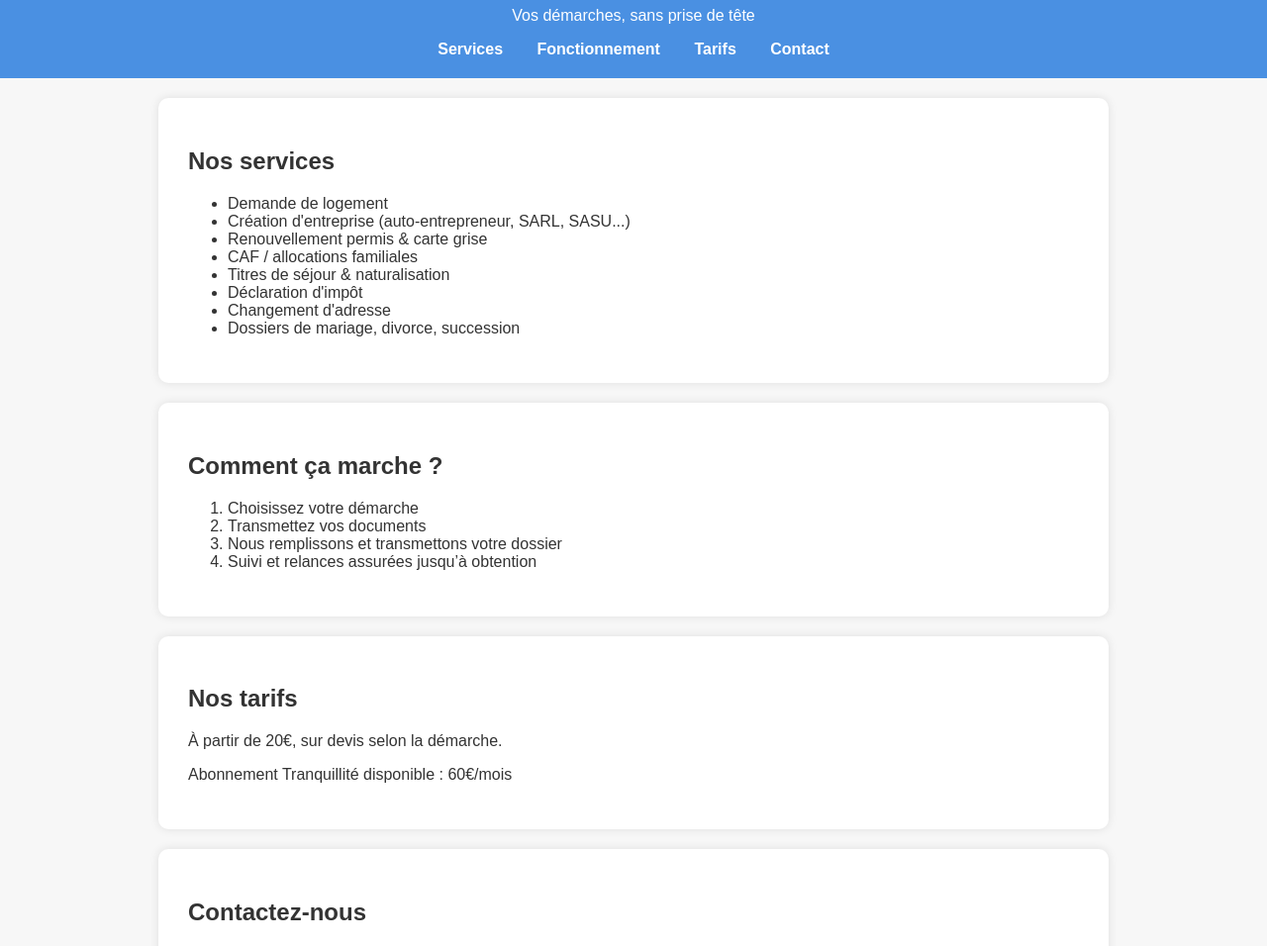
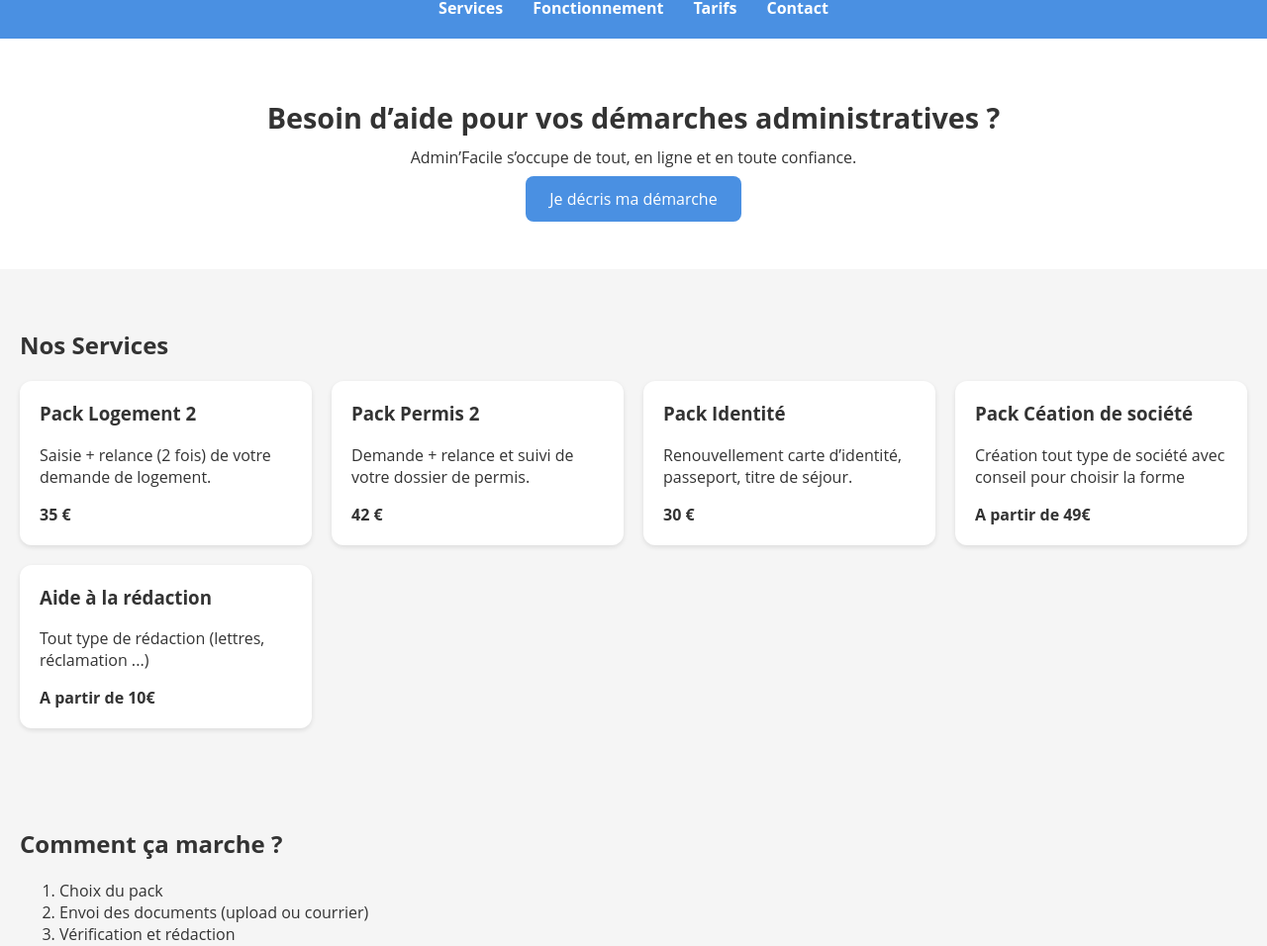
Before and after one commit to enima555/enima555.github.io, a plain HTML site: page AdminFacile/index.html in a window 1280 px wide. Shown: the part 93-1049 px from the top of the page at 99% size. Drawn offline with Linux system fonts and the light colour scheme.

Commit message:
Retour au site initiale (mieux fait avec les cards)

```diff
--- a/AdminFacile/index.html
+++ b/AdminFacile/index.html
@@ -1,73 +1,110 @@
 <!DOCTYPE html>
 <html lang="fr">
 <head>
-  <meta charset="UTF-8">
-  <title>Admin’Facile - Vos démarches simplifiées</title>
+  <meta charset="UTF-8" />
+  <meta name="viewport" content="width=device-width, initial-scale=1.0"/>
+  <title>Admin’Facile – Vos démarches, sans prise de tête</title>
   <style>
-    body { font-family: Arial, sans-serif; margin:0; background:#f7f7f7; color:#333; }
-    header { background:#4A90E2; color:white; padding:20px; text-align:center; }
-    nav a { color:white; margin: 0 15px; text-decoration:none; font-weight:bold; }
-    section { padding:30px; max-width:900px; margin:auto; background:white; margin-top:20px; border-radius:10px; box-shadow: 0 0 10px rgba(0,0,0,0.1); }
-    .btn { background:#4A90E2; color:white; padding:15px 30px; border:none; border-radius:5px; font-size:1.1rem; cursor:pointer; }
-    footer { text-align:center; padding:20px; font-size:0.9rem; color:#777; }
+    body { font-family: 'Open Sans', sans-serif; margin: 0; padding: 0; background: #F5F5F5; color: #333; }
+    header { background: #4A90E2; padding: 20px; text-align: center; color: white; }
+    header img { height: 60px; vertical-align: middle; }
+    header h1 { display: inline-block; margin: 0 0 0 10px; font-family: 'Montserrat', sans-serif; font-size: 2rem; }
+    nav ul { list-style: none; padding: 0; margin: 10px 0 0; display: flex; justify-content: center; }
+    nav li { margin: 0 15px; }
+    nav a { color: white; text-decoration: none; font-weight: bold; }
+    .hero { text-align: center; padding: 60px 20px; background: white; }
+    .hero h2 { margin: 0 0 10px; font-size: 1.8rem; }
+    .hero p { margin: 0 0 20px; }
+    .btn { background: #4A90E2; color: white; padding: 12px 24px; text-decoration: none; border-radius: 8px; }
+    section { padding: 40px 20px; }
+    .services { display: grid; grid-template-columns: repeat(auto-fit, minmax(250px, 1fr)); gap: 20px; }
+    .card { background: white; border-radius: 12px; padding: 20px; box-shadow: 0 2px 5px rgba(0,0,0,0.1); }
+    .card h3 { margin-top: 0; }
+    footer { text-align: center; padding: 20px; background: #333; color: #ccc; }
   </style>
 </head>
 <body>
-
   <header>
+    <img src="logo.png" alt="Admin’Facile" />
     <h1>Admin’Facile</h1>
-  <p>Vos démarches, sans prise de tête</p>
     <nav>
-    <a href="#services">Services</a>
-    <a href="#fonctionnement">Fonctionnement</a>
-    <a href="#tarifs">Tarifs</a>
-    <a href="#contact">Contact</a>
+      <ul>
+        <li><a href="#services">Services</a></li>
+        <li><a href="#fonctionnement">Fonctionnement</a></li>
+        <li><a href="#tarifs">Tarifs</a></li>
+        <li><a href="#contact">Contact</a></li>
+      </ul>
     </nav>
   </header>
 
+  <div class="hero" id="hero">
+    <h2>Besoin d’aide pour vos démarches administratives ?</h2>
+    <p>Admin’Facile s’occupe de tout, en ligne et en toute confiance.</p>
+    <a class="btn" href="#contact">Je décris ma démarche</a>
+  </div>
+
   <section id="services">
-  <h2>Nos services</h2>
-  <ul>
-    <li>Demande de logement</li>
-    <li>Création d'entreprise (auto-entrepreneur, SARL, SASU...)</li>
-    <li>Renouvellement permis & carte grise</li>
-    <li>CAF / allocations familiales</li>
-    <li>Titres de séjour & naturalisation</li>
-    <li>Déclaration d'impôt</li>
-    <li>Changement d'adresse</li>
-    <li>Dossiers de mariage, divorce, succession</li>
-  </ul>
+    <h2>Nos Services</h2>
+    <div class="services">
+      <div class="card">
+        <h3>Pack Logement 2</h3>
+        <p>Saisie + relance (2 fois) de votre demande de logement.</p>
+        <strong>35 €</strong>
+      </div>
+      <div class="card">
+        <h3>Pack Permis 2</h3>
+        <p>Demande + relance et suivi de votre dossier de permis.</p>
+        <strong>42 €</strong>
+      </div>
+      <div class="card">
+        <h3>Pack Identité</h3>
+        <p>Renouvellement carte d’identité, passeport, titre de séjour.</p>
+        <strong>30 €</strong>
+      </div>
+      <div class="card">
+        <h3>Pack Céation de société</h3>
+        <p>Création tout type de société avec conseil pour choisir la forme</p>
+        <strong>A partir de 49€</strong>
+      </div>
+      <div class="card">
+        <h3>Aide à la rédaction</h3>
+        <p>Tout type de rédaction (lettres, réclamation ...)</p>
+        <strong>A partir de 10€</strong>
+      </div>
+      <!-- Ajoutez d’autres cards selon vos packs -->
+    </div>
   </section>
 
   <section id="fonctionnement">
     <h2>Comment ça marche ?</h2>
     <ol>
-    <li>Choisissez votre démarche</li>
-    <li>Transmettez vos documents</li>
-    <li>Nous remplissons et transmettons votre dossier</li>
-    <li>Suivi et relances assurées jusqu’à obtention</li>
+      <li>Choix du pack</li>
+      <li>Envoi des documents (upload ou courrier)</li>
+      <li>Vérification et rédaction</li>
+      <li>Envoi & suivi</li>
+      <li>Relance si nécessaire</li>
     </ol>
   </section>
 
   <section id="tarifs">
-  <h2>Nos tarifs</h2>
-  <p>À partir de 20€, sur devis selon la démarche.</p>
-  <p>Abonnement Tranquillité disponible : 60€/mois</p>
+    <h2>Tarifs & Packs</h2>
+    <p>Découvrez nos offres à partir de 20 €, options express +15 €, abonnement Tranquillité 60 €/mois.</p>
   </section>
 
   <section id="contact">
-  <h2>Contactez-nous</h2>
-  <form>
-    <label>Votre nom :<br><input type="text" name="nom" required></label><br><br>
-    <label>Email :<br><input type="email" name="email" required></label><br><br>
-    <label>Votre démarche :<br><textarea name="demarche" rows="5" required></textarea></label><br><br>
+    <h2>Contact & Devis</h2>
+    <form action="#" method="post" netlify>
+      <label>Nom complet<br><input type="text" name="nom" required></label><br><br>
+      <label>Email<br><input type="email" name="email" required></label><br><br>
+      <label>Téléphone<br><input type="tel" name="tel"></label><br><br>
+      <label>Description de la démarche<br>
+      <textarea name="demarche" rows="4" required></textarea></label><br><br>
       <button type="submit" class="btn">Envoyer</button>
     </form>
   </section>
 
   <footer>
-  <p>© 2025 Admin’Facile. Tous droits réservés.</p>
+    <p>© 2025 Admin’Facile – Tous droits réservés</p>
   </footer>
-
 </body>
 </html>
```
Lines whose indentation alone changed are shown as unchanged.
